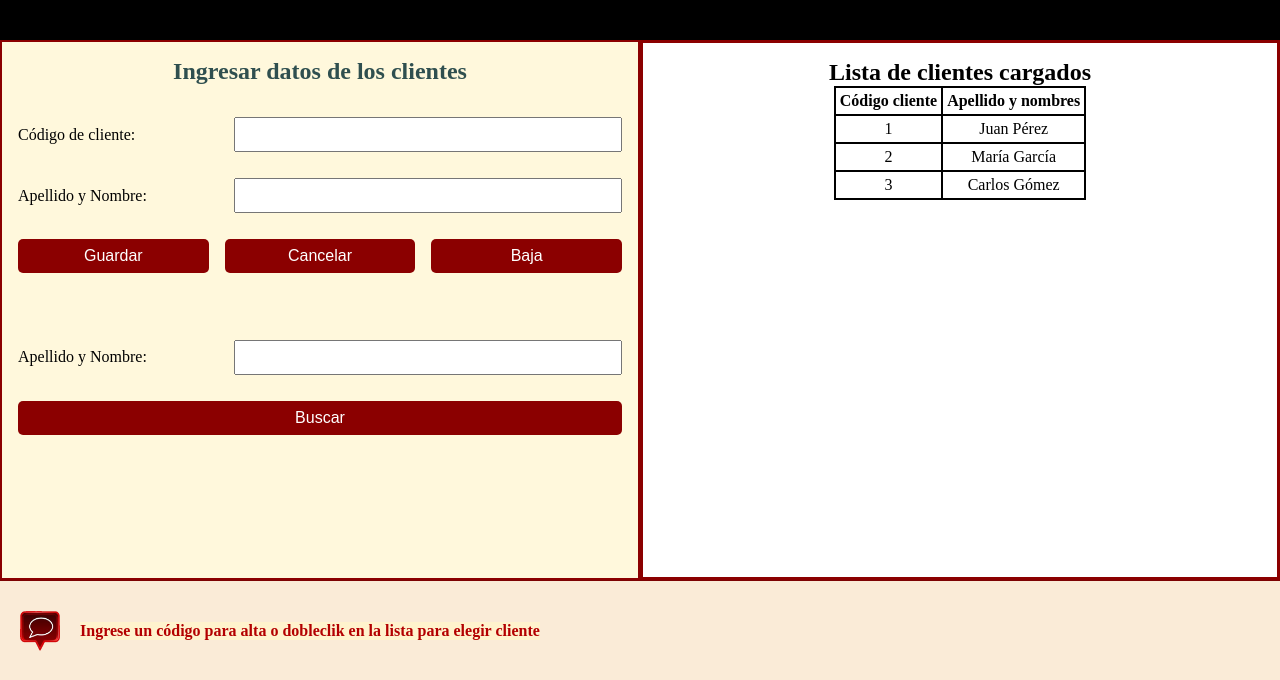
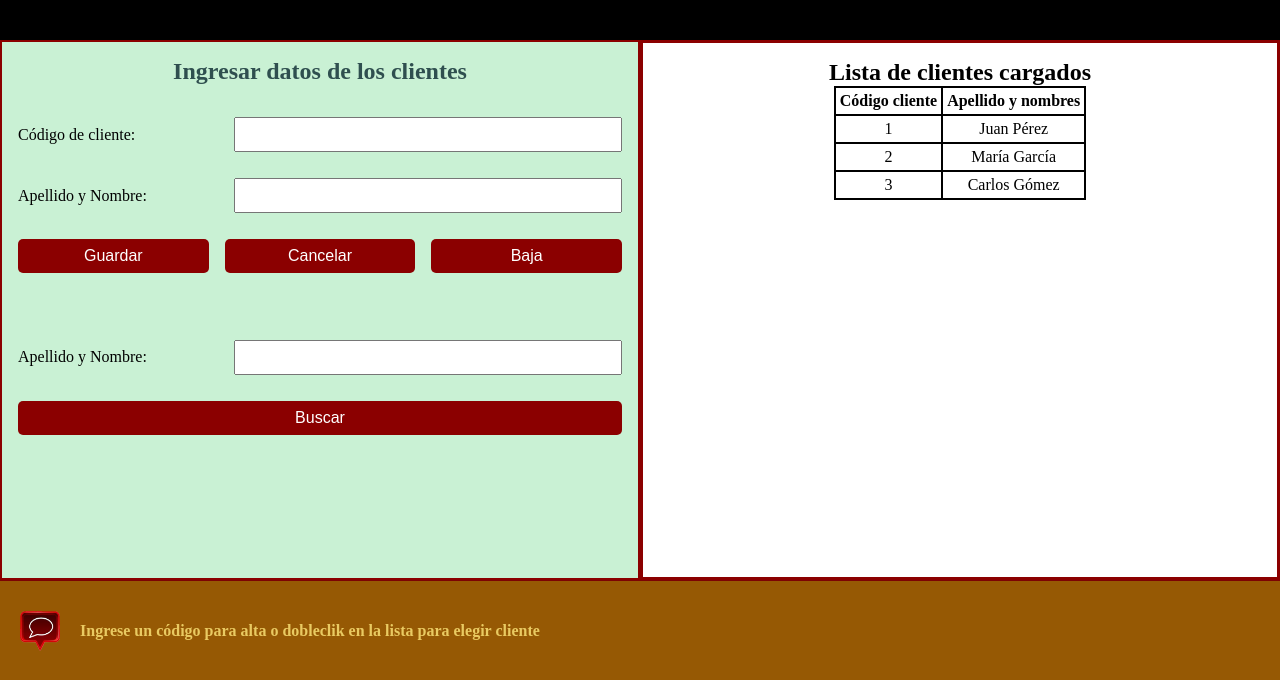
Before and after one commit to calmulieri/pry-cursojs-coderh, a plain HTML site: page index.html in a window 1280 px wide. Shown: the part 120-800 px from the top of the page. Drawn offline with Linux system fonts and the light colour scheme; some packages are replaced by stand-ins of ours; a script that the page names is missing.

Commit message:
Luego de error al modificar

```diff
--- a/entregafinal.js
+++ b/entregafinal.js
@@ -193,7 +193,7 @@ formulario.addEventListener("submit", (event) => {
             break;
         case "M":
             // Código para Modificación
-            if (errorEntrada === 4) {
+            if (errorEntrada === 0) {
                 /** todo ok modificamos **/
                 arrayClientes[cualmodifico].apyn = apynCli
                 subeArray();    // sube el array al storage
--- a/style.css
+++ b/style.css
@@ -44,7 +44,7 @@ body main .ingreso{
     flex-direction: column;
     padding: 1rem;
     width: 50%;
-    background-color:cornsilk;
+    background-color:rgb(201, 241, 212);
     border: 2px solid darkred ;
 
 }
@@ -131,7 +131,7 @@ body footer {
     display: flex;
     flex-direction: row;
     align-items: center;
-    background-color: antiquewhite;
+    background-color: rgb(150, 89, 4);
     padding: 0 20px; /* Espaciado interno a los costados */
     gap: 20px; /* Espaciado entre imagen y texto */
     height: 100px;
@@ -146,10 +146,10 @@ body footer .imgcomenta{
 }
 body footer .detallecomenta {
     margin: 0;
-    font-size: 16px;          /* Más grande */
-    color: #b30000;           /* Rojo fuerte */
+    font-size: 16px;
+    color: #e9ca62;           /* color letra*/
     font-weight: bold;        /* Negrita */
-    background-color: #fff3cd; /* Fondo amarillo suave */
-    /*font-size: 14px;
-    color: #333;*/
+    /*background-color: #3d2f01; /* color de fondo */
+
+
 }
```
